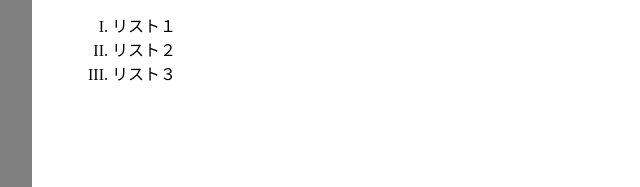
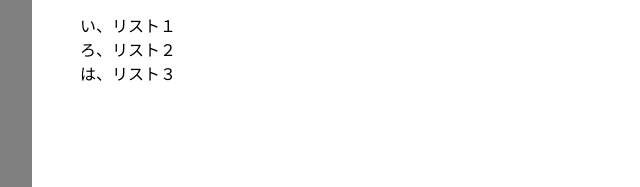
Before and after one commit to sotachi33/css_sample_04, a plain HTML site: page index.html in a window 1280 px wide. Shown: the part 379-566 px from the top of the page, 128-768 px from the left. Drawn offline with Linux system fonts and the light colour scheme.

Commit message:
Add files via upload

```diff
--- a/style.css
+++ b/style.css
@@ -28,7 +28,7 @@ main ul {
   list-style-type: square;
 }
 main ol {
-  list-style-type: upper-roman;
+  list-style-type: hiragana-iroha;
 }
 
 footer   {
```
